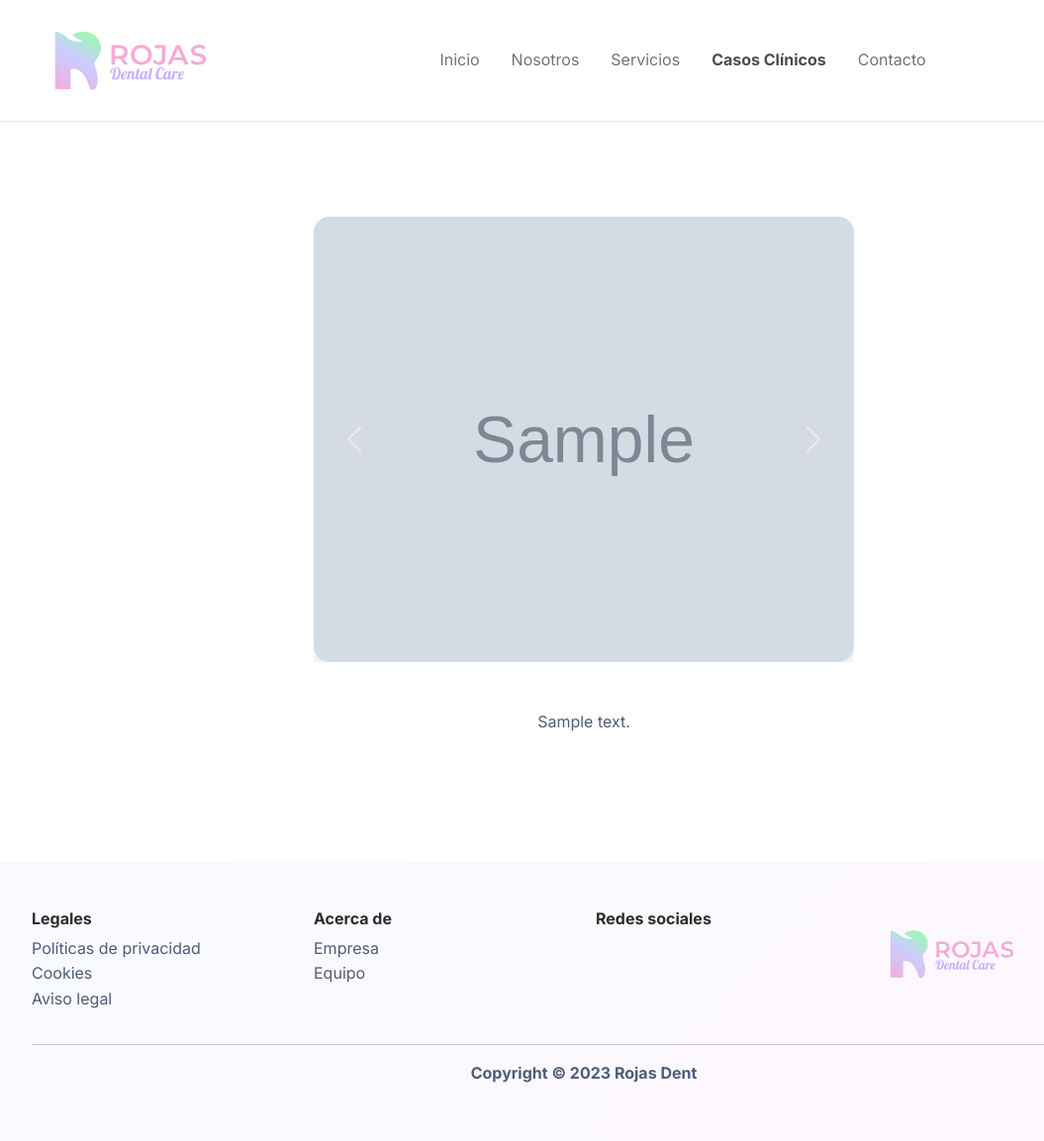
After one commit to ChristianMallma/rojas_dent, a Django app: page /clinical_cases/detail/1/ in a window 1280 px wide. The commit adds this page. Shown: the whole page at 99% size, without its empty margins (50-1105 px from the left). Run offline with Django 4.2, Linux system fonts and the light colour scheme; tables that the repository leaves empty hold one stand-in row (values such as "Sample post"); grey boxes marked "Sample" are stand-in pictures; some libraries are stand-ins or nearby versions.

Commit message:
add clinical_cases_detail app in the project

```diff
--- a/clinical_cases/models.py
+++ b/clinical_cases/models.py
@@ -1,4 +1,5 @@
 from django.db import models
+from ckeditor.fields import RichTextField
 
 
 # Create your models here.
@@ -6,7 +7,7 @@ class ClinicalCases(models.Model):
     title = models.CharField(max_length=200, verbose_name='Título')
     description = models.TextField(verbose_name='Descripción')
     service = models.CharField(max_length=200, verbose_name='Servicio')
-    image = models.ImageField(verbose_name='Imagen', upload_to='about')
+    image = models.ImageField(verbose_name='Imagen', upload_to='clinical_cases')
     created_at = models.DateTimeField(auto_now_add=True, verbose_name='Fecha de creación')
     updated_at = models.DateTimeField(auto_now=True, verbose_name='Fecha de actualización')
 
@@ -17,3 +18,22 @@ class ClinicalCases(models.Model):
 
     def __str__(self):
         return self.title
+
+
+class ClinicalCasesDetail(models.Model):
+    first_image = models.ImageField(verbose_name='Primera imagen', upload_to='clinical_cases')
+    second_image = models.ImageField(verbose_name='Segunda imagen', upload_to='clinical_cases')
+    third_image = models.ImageField(verbose_name='Tercera imagen', upload_to='clinical_cases')
+    fourth_image = models.ImageField(verbose_name='Cuarta imagen', upload_to='clinical_cases')
+    content = RichTextField(verbose_name="Contenido")
+    clinical_case = models.ForeignKey(ClinicalCases, on_delete=models.CASCADE)
+    created_at = models.DateTimeField(auto_now_add=True, verbose_name='Fecha de creación')
+    updated_at = models.DateTimeField(auto_now=True, verbose_name='Fecha de actualización')
+
+    class Meta:
+        verbose_name = 'detalle de caso clínico'
+        verbose_name_plural = 'detalles de casos clínicos'
+        ordering = ['-created_at']
+
+    def __str__(self):
+        return ''
--- /dev/null
+++ b/clinical_cases/templates/clinical_cases/clinical_cases_detail.html
@@ -0,0 +1,71 @@
+{% extends 'core/base.html' %}
+{% load static %}
+
+{% block content %}
+<section class="py-5">
+    <div class="container py-5">
+        {% for clinical_case in clinical_cases_detail_obj %}
+        <div class="row mb-4 mb-lg-5">
+            <div class="col-md-8 col-xl-6 text-center mx-auto">
+                <!-- start test carousel -->
+                <div id="carouselExampleControls" class="carousel slide" data-bs-ride="carousel">
+                  <div class="carousel-inner">
+                    <div class="carousel-item active">
+                      <img src="{{ clinical_case.first_image.url }}" class="rounded img-fluid shadow w-100 fit-cover" style="height: 450px;" alt="...">
+                    </div>
+                    <div class="carousel-item">
+                      <img src="{{ clinical_case.second_image.url }}" class="rounded img-fluid shadow w-100 fit-cover" style="height: 450px;" alt="...">
+                    </div>
+                    <div class="carousel-item">
+                      <img src="{{ clinical_case.third_image.url }}" class="rounded img-fluid shadow w-100 fit-cover" style="height: 450px;" alt="...">
+                    </div>
+                    <div class="carousel-item">
+                      <img src="{{ clinical_case.fourth_image.url }}" class="rounded img-fluid shadow w-100 fit-cover" style="height: 450px;" alt="...">
+                    </div>
+                  </div>
+                  <button class="carousel-control-prev" type="button" data-bs-target="#carouselExampleControls" data-bs-slide="prev">
+                    <span class="carousel-control-prev-icon" aria-hidden="true"></span>
+                    <span class="visually-hidden">Previous</span>
+                  </button>
+                  <button class="carousel-control-next" type="button" data-bs-target="#carouselExampleControls" data-bs-slide="next">
+                    <span class="carousel-control-next-icon" aria-hidden="true"></span>
+                    <span class="visually-hidden">Next</span>
+                  </button>
+                </div>
+                <!-- end test carousel -->
+            </div>
+        </div>
+        <div class="row row-cols-12 row-cols-md-12 mx-auto" style="max-width: 700px;">
+            <div class="col mb-4">
+                <div class="text-center">
+                    <p class="text-muted mb-2">{{ clinical_case.content | safe }}</p>
+                </div>
+            </div>
+        </div>
+        {% endfor %}
+    </div>
+</section>
+{% endblock %}
+                    <!-- start test carousel -->
+{#                    <div id="carouselExampleControls" class="carousel slide" data-bs-ride="carousel">#}
+{#                      <div class="carousel-inner">#}
+{#                        <div class="carousel-item active">#}
+{#                          <img src="{{ clinical_case.image.url }}" class="d-block w-100" alt="...">#}
+{#                        </div>#}
+{#                        <div class="carousel-item">#}
+{#                          <img src="{{ clinical_case.image.url }}" class="d-block w-100" alt="...">#}
+{#                        </div>#}
+{#                        <div class="carousel-item">#}
+{#                          <img src="{{ clinical_case.image.url }}" class="d-block w-100" alt="...">#}
+{#                        </div>#}
+{#                      </div>#}
+{#                      <button class="carousel-control-prev" type="button" data-bs-target="#carouselExampleControls" data-bs-slide="prev">#}
+{#                        <span class="carousel-control-prev-icon" aria-hidden="true"></span>#}
+{#                        <span class="visually-hidden">Previous</span>#}
+{#                      </button>#}
+{#                      <button class="carousel-control-next" type="button" data-bs-target="#carouselExampleControls" data-bs-slide="next">#}
+{#                        <span class="carousel-control-next-icon" aria-hidden="true"></span>#}
+{#                        <span class="visually-hidden">Next</span>#}
+{#                      </button>#}
+{#                    </div>#}
+                    <!-- end test carousel -->
--- a/clinical_cases/urls.py
+++ b/clinical_cases/urls.py
@@ -4,4 +4,5 @@ from . import views
 urlpatterns = [
     # clinical_cases paths
     path('<str:keyword>/', views.clinical_cases, name="clinical_cases"),
+    path('detail/<str:keyword>/', views.clinical_cases_detail, name="clinical_cases_detail"),
 ]
--- a/clinical_cases/views.py
+++ b/clinical_cases/views.py
@@ -1,5 +1,5 @@
 from django.shortcuts import render
-from .models import ClinicalCases
+from .models import ClinicalCases, ClinicalCasesDetail
 
 
 # Create your views here.
@@ -10,3 +10,12 @@ def clinical_cases(request, keyword):
         clinical_cases_obj = ClinicalCases.objects.all()
 
     return render(request, "clinical_cases/projects.html", {"clinical_cases_obj": clinical_cases_obj})
+
+
+def clinical_cases_detail(request, keyword):
+    if keyword != 'all':
+        clinical_cases_detail_obj = ClinicalCasesDetail.objects.filter(clinical_case=keyword)
+    else:
+        clinical_cases_detail_obj = ClinicalCasesDetail.objects.all()
+
+    return render(request, "clinical_cases/clinical_cases_detail.html", {"clinical_cases_detail_obj": clinical_cases_detail_obj})
```
Also changed, not shown: clinical_cases/admin.py (+8 -2 lines), clinical_cases/templates/clinical_cases/projects.html (+6 -2 lines), clinical_cases/migrations/0003_alter_clinicalcases_image_clinicalcasesdetail.py (added), media/about/1_9sz2JQJ.jpg (deleted), media/about/2_IEhrFMf.jpg (deleted), media/about/2_sHMfOav.jpg (deleted), media/about/3_lQZNmdv.jpg (deleted), media/about/avatar1_YC67k1K.jpg (deleted), media/about/avatar2_7667PfC.jpg (deleted), media/services/1_9sz2JQJ.jpg (deleted), media/services/2_IEhrFMf.jpg (deleted), media/services/2_W0I3KWG.jpg (deleted), media/services/2_gB44icj.jpg (deleted), media/services/2_sHMfOav.jpg (deleted), 1 more files, 1 other file.
